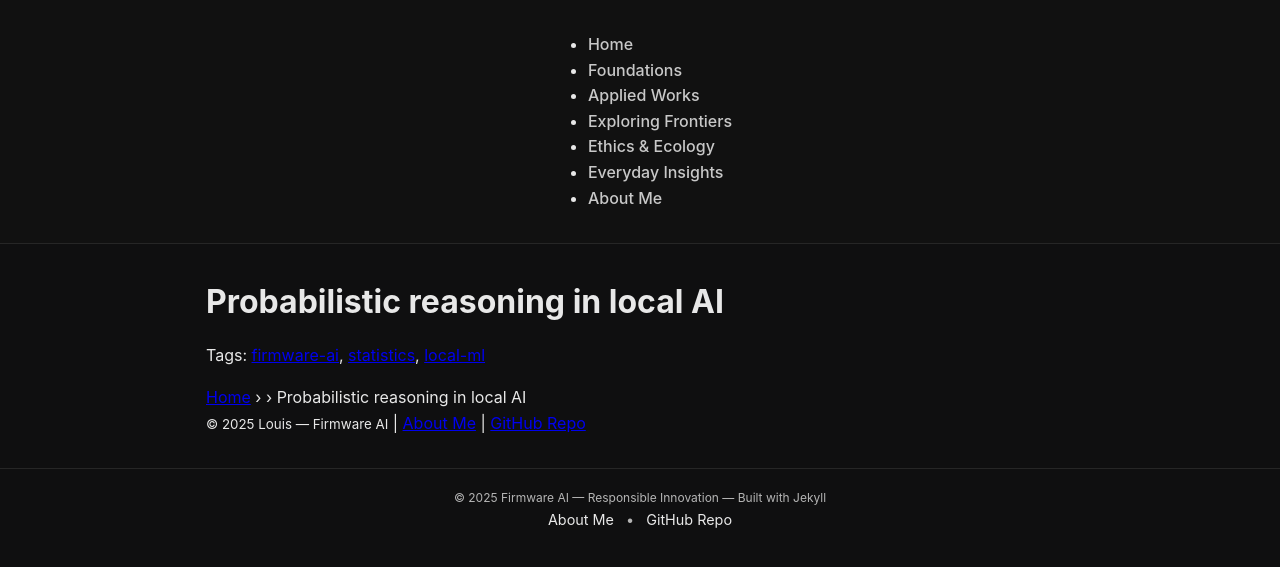
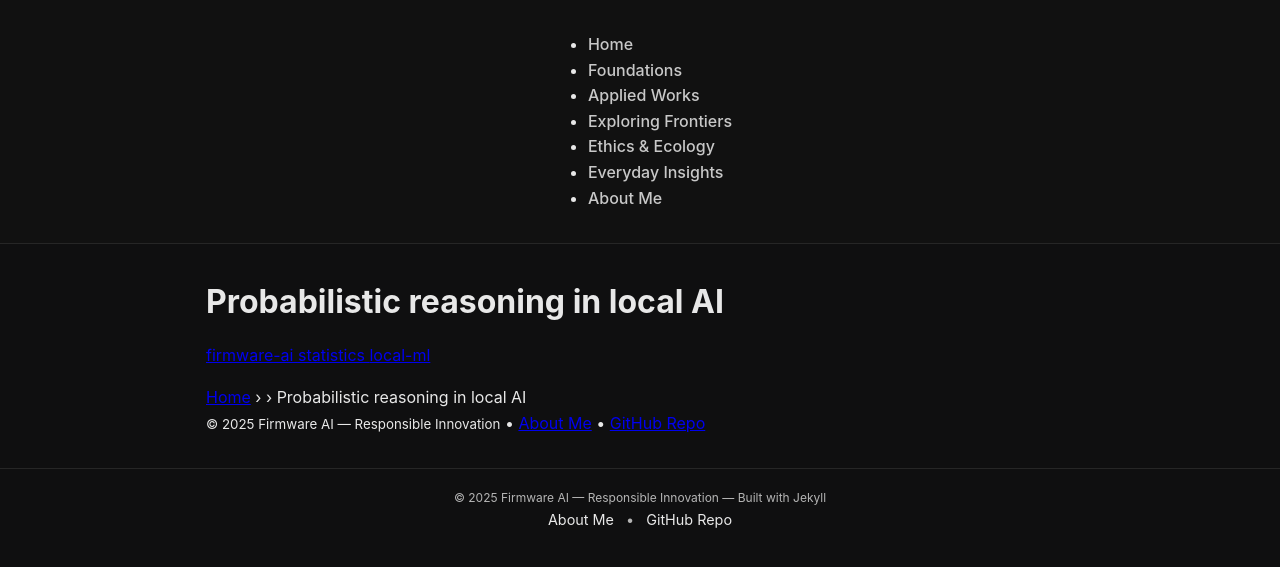
Before and after one commit to louisnathanessomba/louis-blog, a Jekyll site: the page built from pages/foundations/probabilistic-reasoning-in-ai.md, in a window 1280 px wide. Shown: the top 567 px of the page. Built offline with Jekyll 4.4.1, drawn with Linux system fonts in a browser that asks for light colours.

Commit message:
Enhance post layout with additional metadata and links

```diff
--- a/_layouts/post.html
+++ b/_layouts/post.html
@@ -1,36 +1,79 @@
 ---
 layout: default
 ---
+
 <article class="post">
+
+  <!-- ========================= -->
+  <!-- POST HEADER -->
+  <!-- ========================= -->
   <header class="post-header">
-    <h1>{{ page.title }}</h1>
-    {% if page.date %}
-      <p class="meta">Published on {{ page.date | date: "%B %d, %Y" }}</p>
+
+    {% if page.thumbnail %}
+      <div class="post-thumbnail">
+        <img src="{{ page.thumbnail | relative_url }}"
+             alt="{{ page.title }} thumbnail">
+      </div>
     {% endif %}
+
+    <h1 class="post-title">{{ page.title }}</h1>
+
+    {% if page.subtitle %}
+      <p class="post-subtitle">{{ page.subtitle }}</p>
+    {% endif %}
+
+    <p class="post-meta">
+      {% if page.date %}
+        <span>Published on {{ page.date | date: "%B %d, %Y" }}</span>
+      {% endif %}
+
+      {% if page.views %}
+        <span>• {{ page.views }} views</span>
+      {% endif %}
+    </p>
+
     {% if page.tags %}
-      <p class="tags">
-        Tags:
+      <p class="post-tags">
         {% for tag in page.tags %}
-          <a href="/tags/{{ tag | slugify }}/">{{ tag }}</a>{% unless forloop.last %}, {% endunless %}
+          <a class="tag" href="{{ '/tags/' | relative_url }}{{ tag | slugify }}/">
+            {{ tag }}
+          </a>
         {% endfor %}
       </p>
     {% endif %}
   </header>
 
+  <!-- ========================= -->
+  <!-- POST CONTENT -->
+  <!-- ========================= -->
   <div class="post-content">
     {{ content }}
   </div>
 
+  <!-- ========================= -->
+  <!-- BREADCRUMBS -->
+  <!-- ========================= -->
   <footer class="post-footer">
     <nav class="breadcrumbs">
-      <a href="{{ '/' | relative_url }}">Home</a> ›
-      <a href="{{ page.collection | relative_url }}">{{ page.collection | capitalize }}</a> ›
-      {{ page.title }}
+      <a href="{{ site.baseurl }}/">Home</a> ›
+      <a href="{{ site.baseurl }}/{{ page.collection }}/">
+        {{ page.collection | replace: '-', ' ' | capitalize }}
+      </a> ›
+      <span>{{ page.title }}</span>
     </nav>
   </footer>
+
 </article>
+
+<!-- ========================= -->
+<!-- GLOBAL FOOTER -->
+<!-- ========================= -->
 <footer class="footer">
-  <small>&copy; {{ site.time | date: "%Y" }} Louis — Firmware AI</small> |
-  <a href="/About-Me/">About Me</a> |
-  <a href="https://github.com/louisnathanessomba/louis-blog">GitHub Repo</a>
+  <small>&copy; {{ site.time | date: "%Y" }} {{ site.title }}</small>
+  <span>•</span>
+  <a href="{{ site.baseurl }}/about-me/">About Me</a>
+  <span>•</span>
+  <a href="https://github.com/{{ site.github_username }}/{{ site.repository }}">
+    GitHub Repo
+  </a>
 </footer>
```
